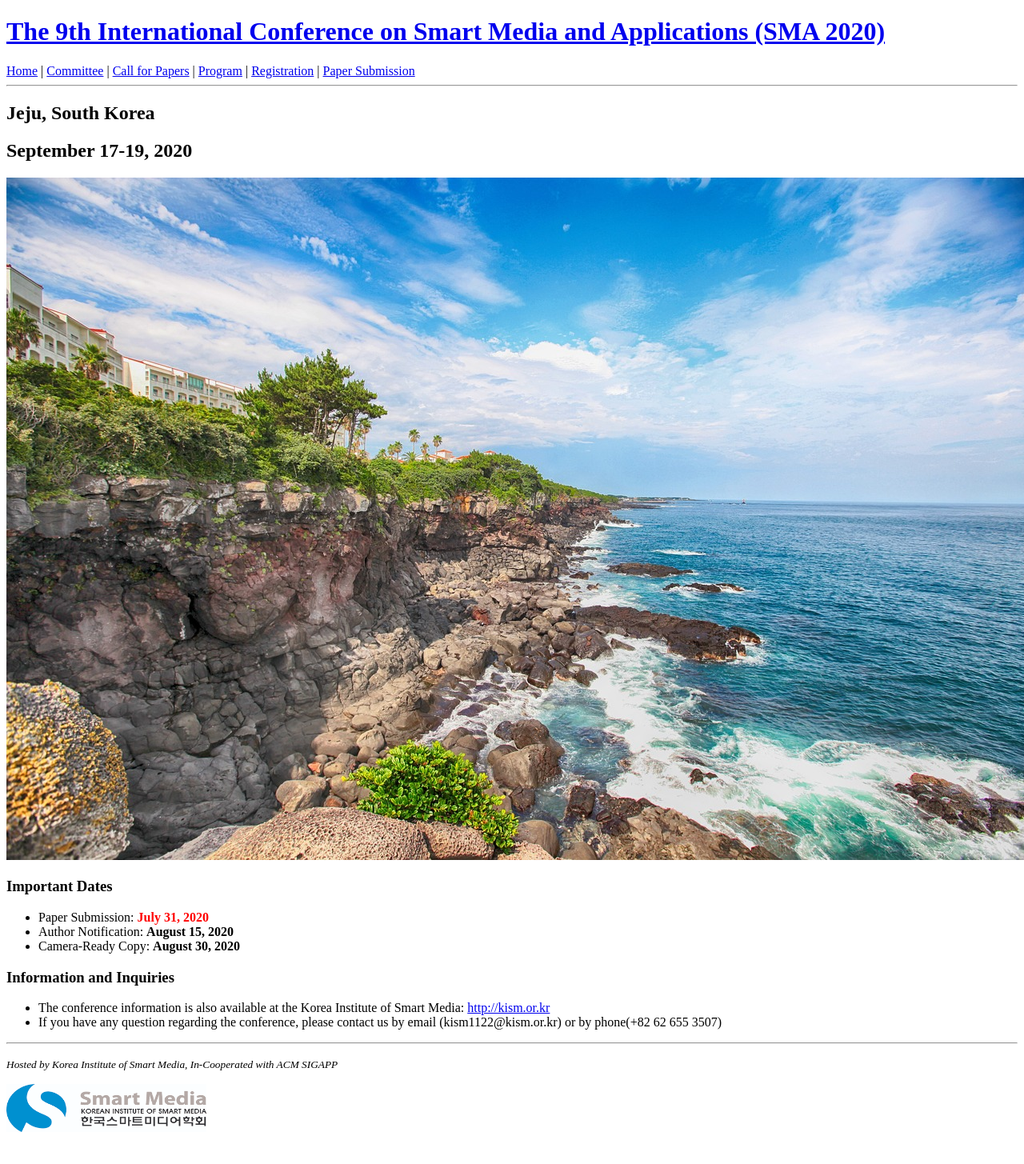
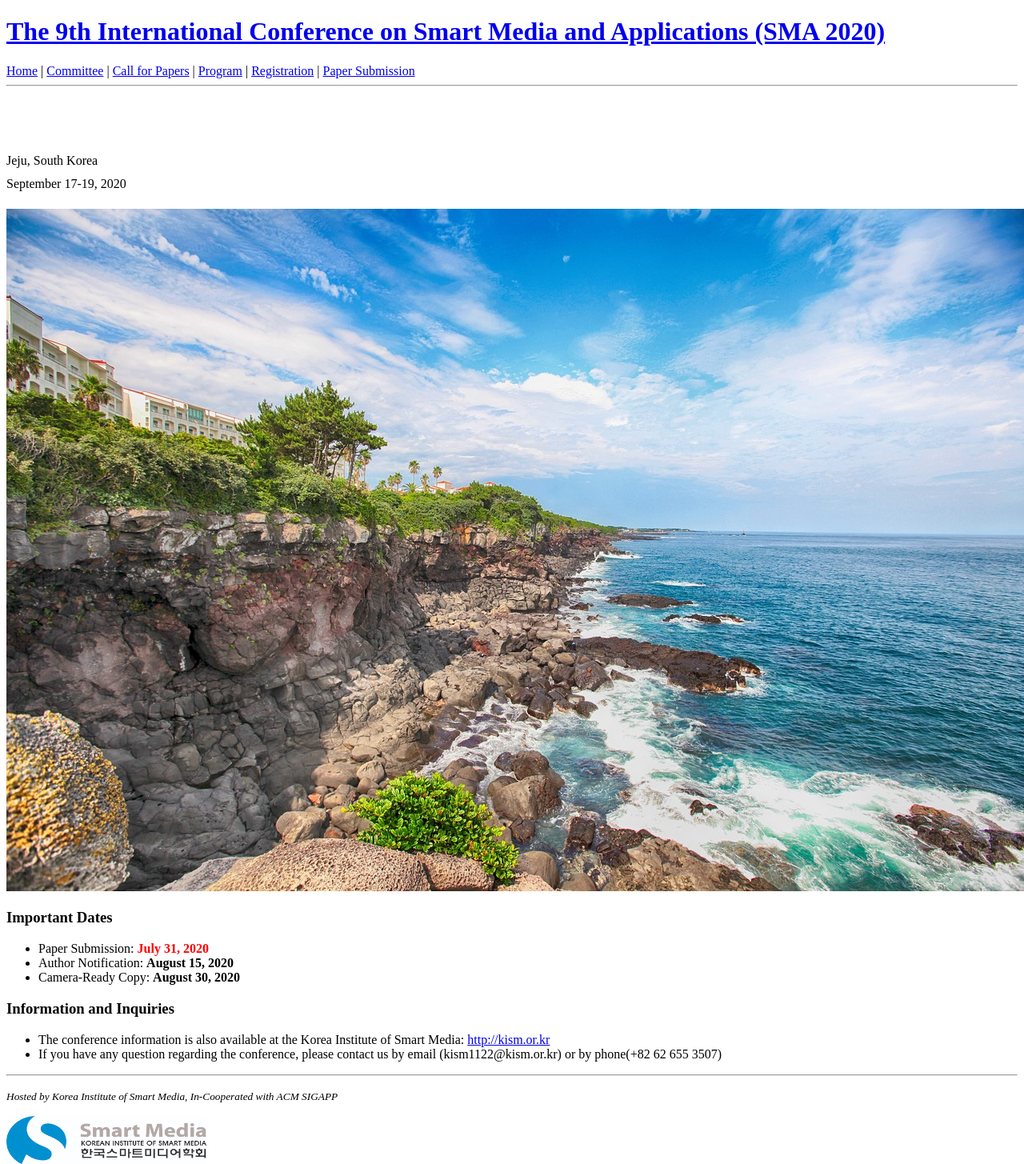
Before and after one commit to icea-conf/sma-2020.github.io, a Jekyll site: the page built from index.html, in a window 1280 px wide. Shown: the whole page at 80% size. Built offline with Jekyll 4.4.1, drawn with Linux system fonts in a browser that asks for light colours; the list of posts is cut into pages by our own code; before the commit the page ends 1415 px from its top, so only the background shows below that.

Commit message:
Update index.html

```diff
--- a/index.html
+++ b/index.html
@@ -3,8 +3,12 @@ layout: default
 title: SMA 2020
 ---
 
-<h2>Jeju, South Korea</h2>
-<h2>September 17-19, 2020</h2>
+<div>
+      <p class="header-conf-info">
+            Jeju, South Korea</br>
+            September 17-19, 2020
+      </p>
+</div>
 
 <img src="https://sma-2020.github.io/image/jeju-island.jpg" alt="">
 
```
